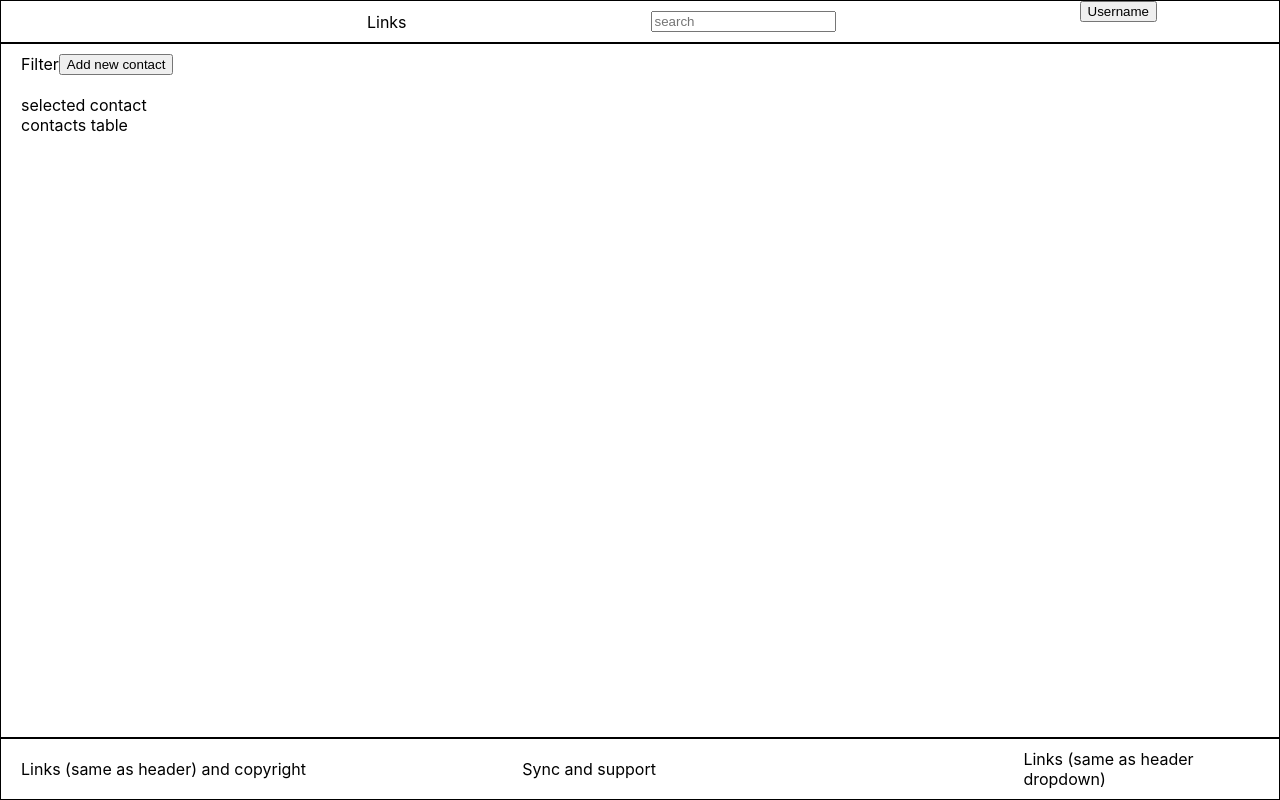
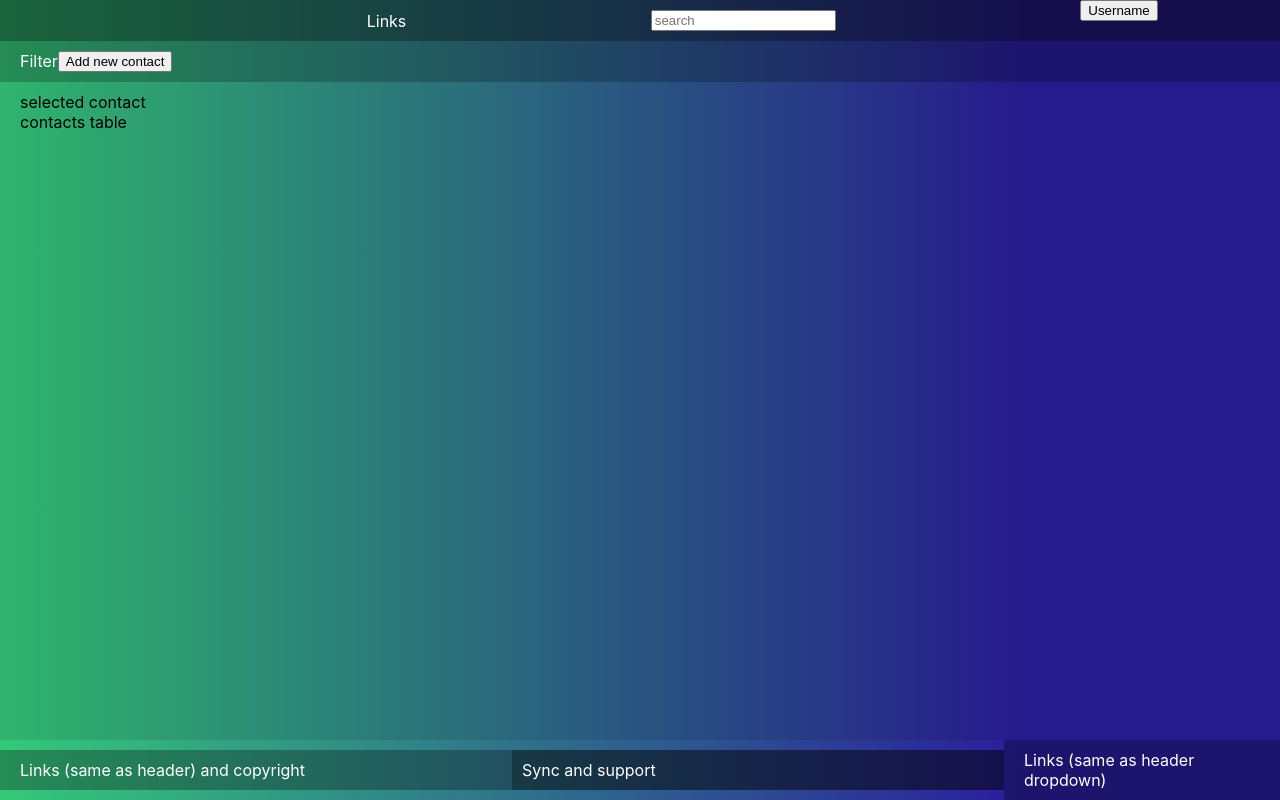
Before and after one commit to krkakrka/metasite-contactify, a React (Create React App) app: page / in a window 1280 px wide. Built offline with nearby package versions, Linux system fonts and the light colour scheme.

Commit message:
Color background and text

```diff
--- a/src/components/App/App.css
+++ b/src/components/App/App.css
@@ -3,9 +3,6 @@
   display: flex;
   flex-direction: column;
   justify-content: space-between;
+  background: rgb(52,201,121);
+  background: linear-gradient(90deg, rgba(52,201,121,1) 0%, rgba(42,29,156,1) 80%);
 }
-
-/* todo remove later */
-.App > * {
-  border: 1px solid black;
-}
--- a/src/components/Contacts/Contacts.css
+++ b/src/components/Contacts/Contacts.css
@@ -7,9 +7,12 @@
 .Contacts-header {
   display: flex;
   padding: 10px 20px;
+  background-color: rgba(1,1,1,0.3);
+  color: white;
 }
 
 .Contacts-main {
   flex-grow: 1;
   padding: 10px 20px 20px 20px;
+  background-color: rgba(1,1,1,0.1);
 }
--- a/src/components/Footer/Footer.css
+++ b/src/components/Footer/Footer.css
@@ -2,19 +2,23 @@
   display: flex;
   align-items: center;
   justify-content: space-between;
+  color: white;
 }
 
 .Footer-left {
   flex-basis: 40%;
   padding: 10px 20px;
+  background-color: rgba(1,1,1,0.3);
 }
 
 .Footer-middle {
   flex-basis: 40%;
   padding: 10px;
+  background-color: rgba(1,1,1,0.5);
 }
 
 .Footer-right {
   flex-basis: 20%;
   padding: 10px 20px;
+  background-color: rgba(1,1,1,0.3);
 }
--- a/src/components/Header/Header.css
+++ b/src/components/Header/Header.css
@@ -2,6 +2,8 @@
   display: flex;
   justify-content: space-around;
   align-items: center;
+  background-color: rgba(1,1,1,0.5);
+  color: white;
 }
 
 .Header-links, .Header-search, .Header-logo {
```
